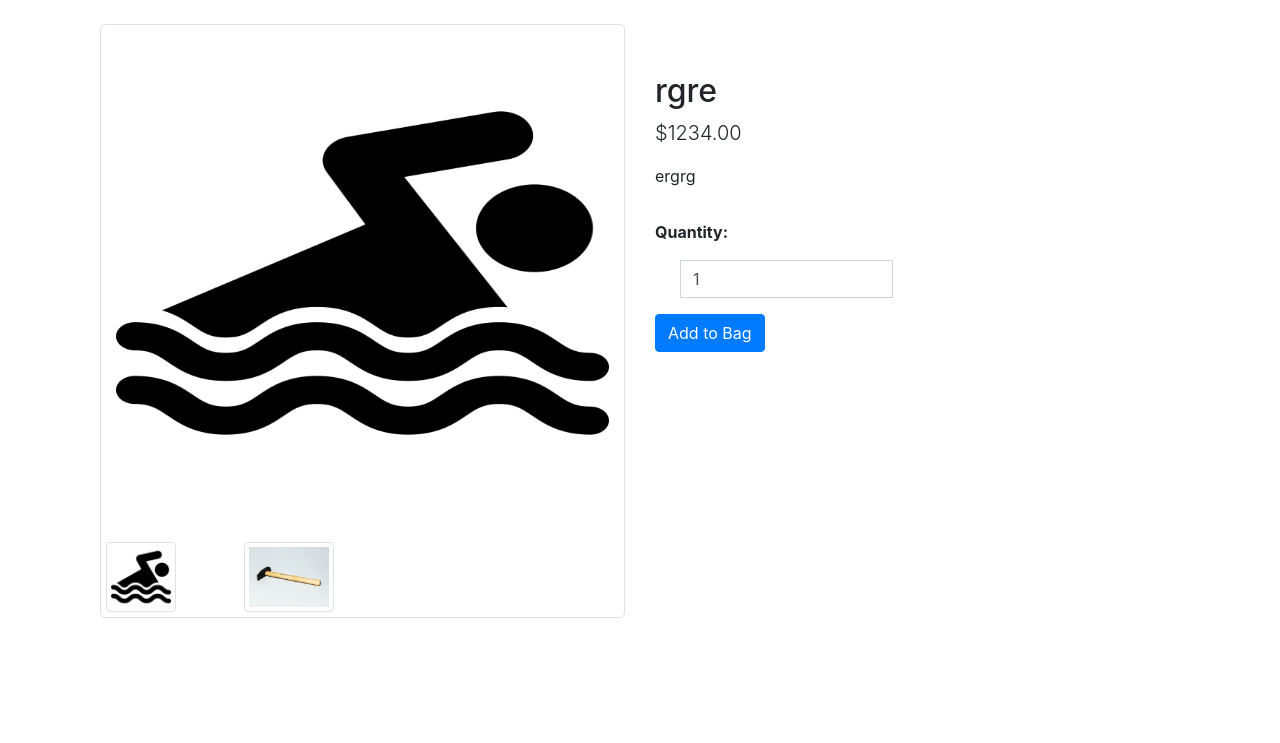
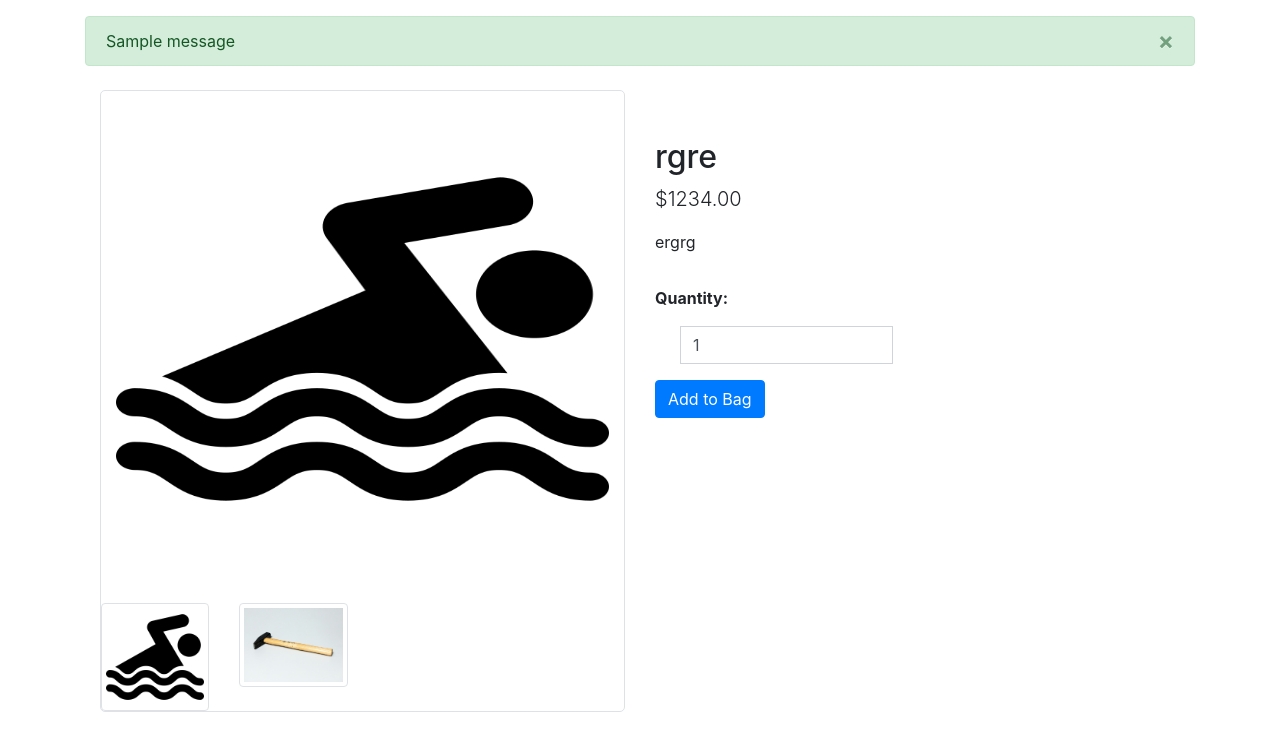
Before and after one commit to Johns-Costa/toolbox-corner, a Django app: page /product/5/ in a window 1280 px wide. Shown: the part 57-800 px from the top of the page. Run offline with Django 3.2, Linux system fonts and the light colour scheme; data comes from the database, SQL or seed files in the repository; both versions use the stored data as it was after the commit; tables that the repository leaves empty hold one stand-in row (values such as "Sample post"); one stand-in notice (Sample message) is shown; some libraries are stand-ins or nearby versions.

Commit message:
add bag functionality and improve product view

```diff
--- a/templates/base.html
+++ b/templates/base.html
@@ -20,6 +20,20 @@
         </div>
     </nav>
 
+    <!-- Messages display -->
+    {% if messages %}
+        <div class="container mt-3">
+            {% for message in messages %}
+                <div class="alert alert-{{ message.tags }} alert-dismissible fade show" role="alert">
+                    {{ message }}
+                    <button type="button" class="close" data-dismiss="alert" aria-label="Close">
+                        <span aria-hidden="true">&times;</span>
+                    </button>
+                </div>
+            {% endfor %}
+        </div>
+    {% endif %}
+
     <div class="container mt-4">
         {% block content %}
         {% endblock %}
--- a/templates/website/product_detail.html
+++ b/templates/website/product_detail.html
@@ -5,19 +5,19 @@
     <div class="row">
         <div class="col-md-6">
             <div class="card">
-                <div class="image-container my-5 ">
+                <div class="image-container my-5">
                     {% if product.images.all %}
-                        <img id="main-image" class="card-img-top main-image" src="{{ product.images.first.image.url }}" alt="{{ product.name }}">
+                        <img id="main-image" class="card-img-top img-fluid" src="{{ product.images.first.image.url }}" alt="{{ product.name }}">
                     {% else %}
-                        <img id="main-image" class="card-img-top main-image" src="{{ MEDIA_URL }}noimage.png" alt="No Image Available">
+                        <img id="main-image" class="card-img-top img-fluid" src="{{ MEDIA_URL }}noimage.png" alt="No Image Available">
                     {% endif %}
                 </div>
                 <div class="mt-3">
                     <div class="row">
                         {% for image in product.images.all %}
-                            <div class="col-3">
-                                <a href="#" onclick="showImage('{{ image.image.url }}')" class="image-link">
-                                    <img class="img-thumbnail more-image" src="{{ image.image.url }}" alt="{{ product.name }}">
+                            <div class="col-md-3">
+                                <a href="#" onclick="showImage('{{ image.image.url }}')">
+                                    <img class="img-thumbnail" src="{{ image.image.url }}" alt="{{ product.name }}">
                                 </a>
                             </div>
                         {% endfor %}
@@ -38,7 +38,7 @@
                             <div class="form-group w-50">
                                 <div class="input-group">
                                     <div class="input-group-prepend">
-                                        <button class="decrement-qty btn btn-black rounded-0" data-item_id="{{ product.id }}" id="decrement-qty_{{ product.id }}">
+                                        <button type="button" class="decrement-qty btn btn-black rounded-0" data-item_id="{{ product.id }}" id="decrement-qty_{{ product.id }}">
                                             <span class="icon">
                                                 <i class="fas fa-minus"></i>
                                             </span>
@@ -46,7 +46,7 @@
                                     </div>
                                     <input class="form-control qty_input" type="number" name="quantity" value="1" min="1" max="99" data-item_id="{{ product.id }}" id="id_qty_{{ product.id }}">
                                     <div class="input-group-append">
-                                        <button class="increment-qty btn btn-black rounded-0" data-item_id="{{ product.id }}" id="increment-qty_{{ product.id }}">
+                                        <button type="button" class="increment-qty btn btn-black rounded-0" data-item_id="{{ product.id }}" id="increment-qty_{{ product.id }}">
                                             <span class="icon">
                                                 <i class="fas fa-plus"></i>
                                             </span>
@@ -70,5 +70,21 @@
     function showImage(imageUrl) {
         document.getElementById('main-image').src = imageUrl;
     }
+
+    document.querySelectorAll('.increment-qty').forEach(button => {
+        button.addEventListener('click', function () {
+            const input = document.getElementById('id_qty_' + this.dataset.item_id);
+            input.value = parseInt(input.value) + 1;
+        });
+    });
+
+    document.querySelectorAll('.decrement-qty').forEach(button => {
+        button.addEventListener('click', function () {
+            const input = document.getElementById('id_qty_' + this.dataset.item_id);
+            if (input.value > 1) {
+                input.value = parseInt(input.value) - 1;
+            }
+        });
+    });
 </script>
 {% endblock %}
```
Also changed, not shown: bag/templates/bag/bag.html (+25 -3 lines), bag/views.py (+21 -13 lines), toolboxcorner/settings.py (+9 -0 lines), db.sqlite3.
